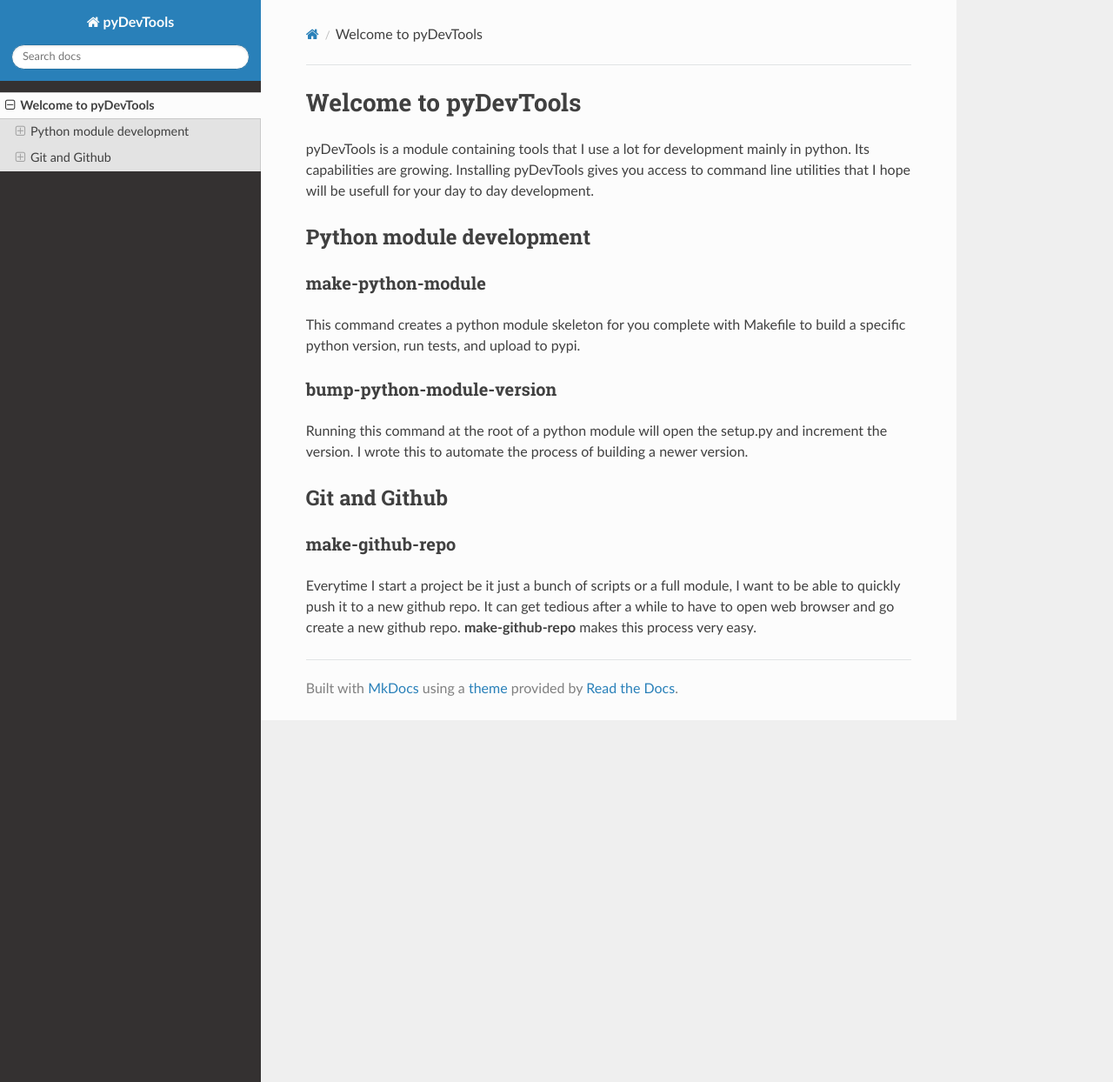
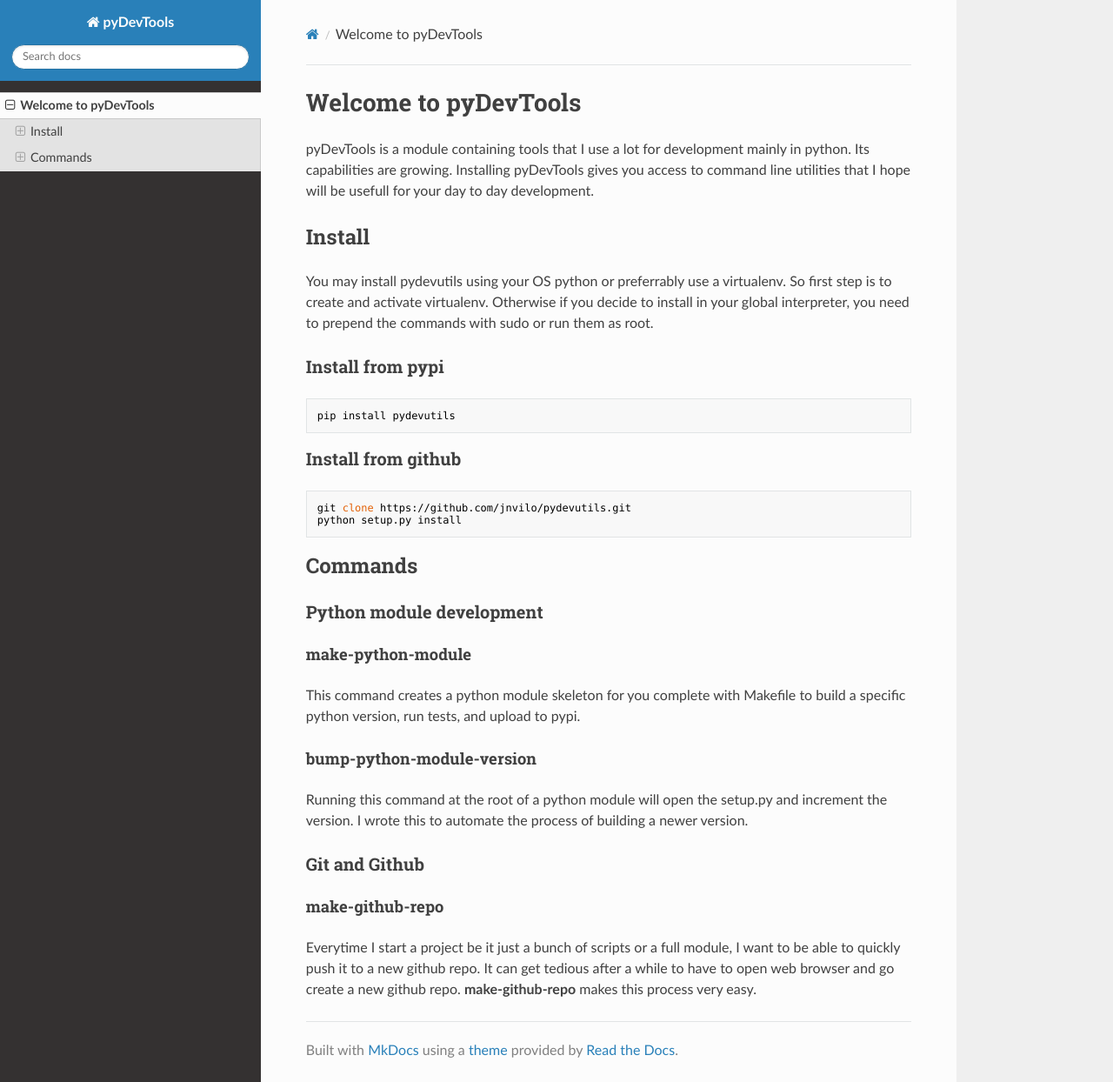
Before and after one commit to jnvilo/pydevutils, an MkDocs documentation site: the page built from docs/index.md, in a window 1280 px wide and 1244 px high. Shown: the whole window at 87% size. Built offline with MkDocs 1.6.1, drawn with Linux system fonts in a browser that asks for light colours; nearby versions of some CDN libraries.

Commit message:
update docs

```diff
--- a/docs/index.md
+++ b/docs/index.md
@@ -5,23 +5,42 @@ in python. Its capabilities are growing. Installing pyDevTools gives you access
 to command line utilities that I hope will be usefull for your day to day
 development.
 
-## Python module development
+## Install
 
-### make-python-module
+You may install pydevutils using your OS python or preferrably use a virtualenv.
+So first step is to create and activate virtualenv. Otherwise if you decide to
+install in your global interpreter, you need to prepend the commands with sudo or
+run them as root.
+
+### Install from pypi
+
+    pip install pydevutils
+
+### Install from github
+
+    git clone https://github.com/jnvilo/pydevutils.git
+    python setup.py install
+
+## Commands
+
+
+### Python module development
+
+#### make-python-module
 
 This command creates a python module skeleton for you complete with Makefile
 to build a specific python version, run tests, and upload to pypi.
 
-### bump-python-module-version
+#### bump-python-module-version
 
 Running this command at the root of a python module will open the setup.py
 and increment the version. I wrote this to automate the process of building
 a newer version.
 
 
-## Git and Github
+### Git and Github
 
-### make-github-repo
+#### make-github-repo
 
 Everytime I start a project be it just a bunch of scripts or a full module, I want
 to be able to quickly push it to a new github repo. It can get tedious after a
--- a/setup.py
+++ b/setup.py
@@ -3,7 +3,7 @@ import os
 from setuptools import setup
 
 PACKAGE = os.path.basename(os.path.dirname(os.path.abspath(__file__))).replace('-', '_')
-VERSION="0.0.8"
+VERSION="0.0.11"
 
 def get_requirements():
     reqs = []
@@ -49,6 +49,7 @@ setup(
         'Programming Language :: Python :: 3.5',
         'Programming Language :: Python :: 3.6',
         'Programming Language :: Python :: 3.7',
+        'Programming Language :: Python :: 3.8',
         'Programming Language :: Python :: Implementation :: CPython',
         'Programming Language :: Python :: Implementation :: PyPy',
         'Topic :: Software Development',
```
